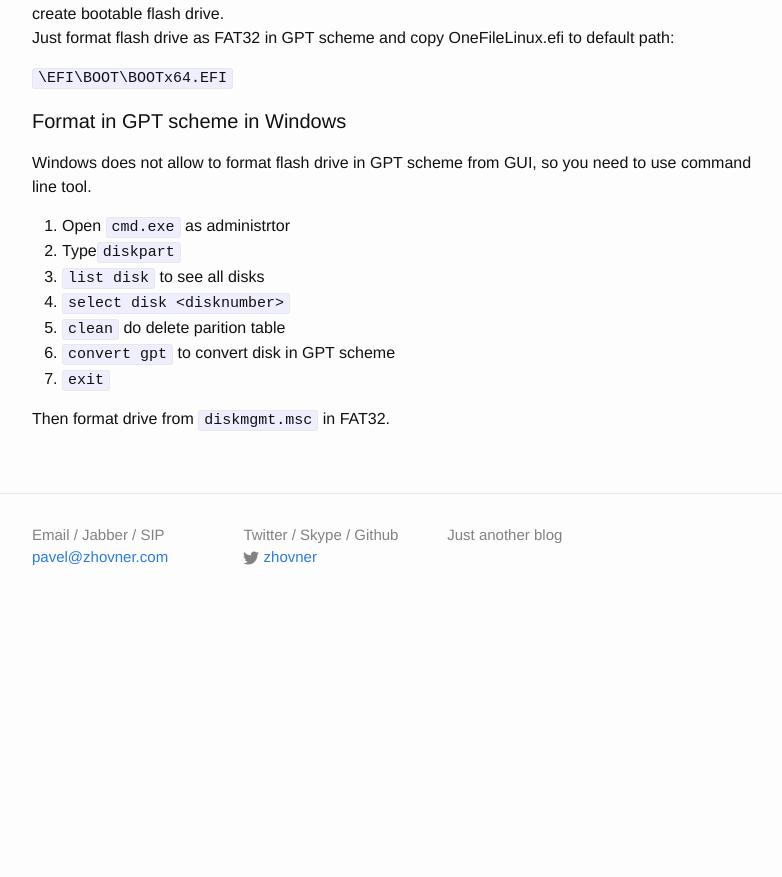
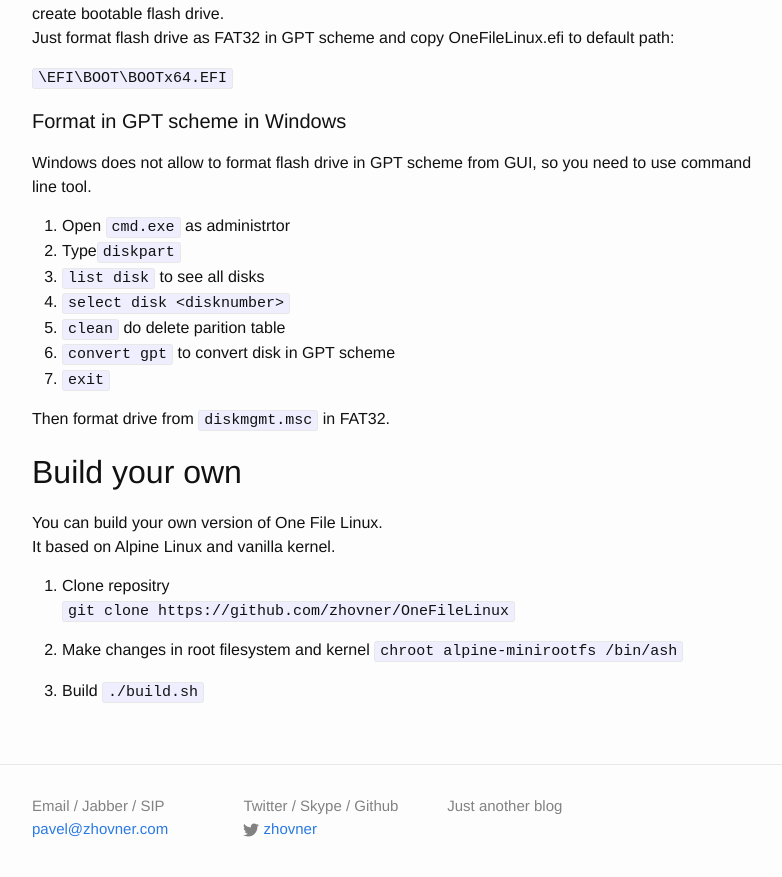
Before and after one commit to zhovner/zhovner.github.com, a Jekyll site: the page built from _posts/2018-03-02-one-file-linux.md, in a window 1280 px wide and 900 px high, scrolled down 3091 px. Shown: the top 877 px of the window, without its empty margins (238-1020 px from the left). Built offline with Jekyll 4.4.1, drawn with Linux system fonts in a browser that asks for light colours; comment, search, counter and statistics services are not loaded; before the commit the page ends 3720 px from its top, so only the background shows below that.

Commit message:
Updated '_posts/2018-03-02-one-file-linux.md' via CloudCannon

```diff
--- a/_posts/2018-03-02-one-file-linux.md
+++ b/_posts/2018-03-02-one-file-linux.md
@@ -125,3 +125,18 @@ Windows does not allow to format flash drive in GPT scheme from GUI, so you need
 7. `exit`
 
 Then format drive from `diskmgmt.msc` in FAT32.
+
+
+## Build your own
+
+You can build your own version of One File Linux.
+It based on Alpine Linux and vanilla kernel.
+
+1. Clone repositry
+`git clone https://github.com/zhovner/OneFileLinux`
+
+2. Make changes in root filesystem and kernel
+`chroot alpine-minirootfs /bin/ash`
+
+3. Build
+`./build.sh`
```
